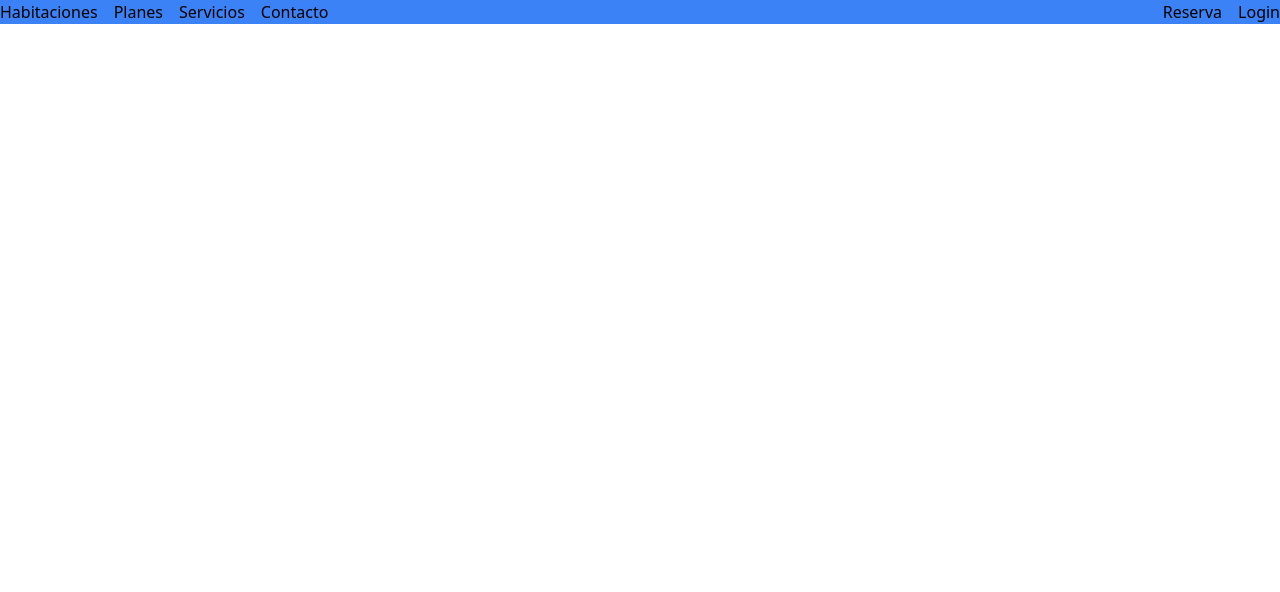
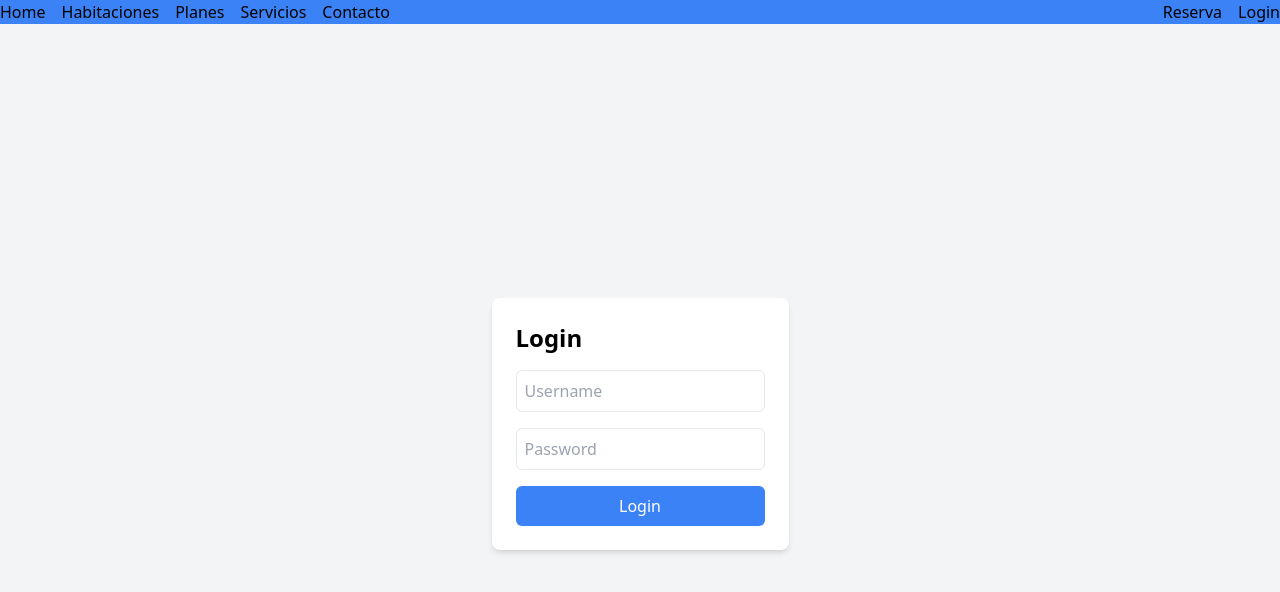
Before and after one commit to IP-Proyectos-y-Soluciones/Reserva-Hotel-App, a React (Vite) app in the folder client/: page /users/login in a window 1280 px wide. Shown: the top 592 px of the page. Built offline with nearby package versions, Linux system fonts and the light colour scheme.

Commit message:
cambios de rutas en app, navBar y login

```diff
--- a/client/src/App.jsx
+++ b/client/src/App.jsx
@@ -2,6 +2,8 @@ import NavBar from "./components/NavBar/NavBar";
 import Landing from "./views/Landing";
 import Detail from "./views/Detail";
 import Booking from "./components/Booking/Booking";
+import Login from "./components/Login/Login"
+import CardBedroom from "./components/CardBedroom/CardBedroom";
 import { Route, Routes, useLocation } from "react-router-dom";
 
 
@@ -16,8 +18,10 @@ const App = () => {
       }
       <Routes>
         <Route  exact path="/" element={<Landing />} />
+        <Route path="/bedroom" element={<CardBedroom />} />
         <Route path="/detail/:id" element={<Detail />} />
         <Route path="/booking" element={<Booking />} />
+        <Route path="/users/login" element={<Login />} />
       </Routes>
     </div>
   )
--- a/client/src/components/NavBar/NavBar.jsx
+++ b/client/src/components/NavBar/NavBar.jsx
@@ -1,3 +1,4 @@
+import { Link } from "react-router-dom";
 
 
 const NavBar = () =>{
@@ -5,17 +6,30 @@ const NavBar = () =>{
       <div className="bg-blue-500">
       <ul className="flex items-center justify-between">
         <div className="flex space-x-4 ">
+          <Link to="/">
+          <li>Home</li>
+          </Link>
+          <Link>
           <li>Habitaciones</li>
+          </Link>
+          <Link>
           <li>Planes</li>
+          </Link>
+          <Link>
           <li>Servicios</li>
+          </Link>
+          <Link>
           <li>Contacto</li>
+          </Link>
         </div>
         <div className="flex space-x-4 ">
           <div className="flex items-center">
             <li>Reserva</li>
           </div>
           <div className="flex items-center">
+            <Link to="/users/login" >
             <li>Login</li>
+            </Link>
           </div>
         </div>
       </ul>
--- a/client/src/components/login/Login.jsx
+++ b/client/src/components/login/Login.jsx
@@ -1,7 +1,48 @@
+import { useState } from "react";
+
+
 const Login = () => {
+
+    const [name, setName]= useState("");
+    const [password, setPassword] = useState("");
+    // const [error, setError] = useState(false);
+
+    const HandlerSubmit = (e) => {
+        e.preventDefault()
+    }
+
+
     return (
-        <div>
-
+<div className="flex items-center justify-center min-h-screen bg-gray-100">
+            <div className="max-w-md p-6 bg-white rounded-lg shadow-md">
+                <h1 className="mb-4 text-2xl font-semibold">Login</h1>
+                <form onSubmit={HandlerSubmit}>
+                    <div className="mb-4">
+                        <input
+                            type="text"
+                            className="w-full p-2 border rounded-md focus:outline-none focus:border-blue-500"
+                            value={name}
+                            onChange={event => setName(event.target.value)}
+                            placeholder="Username"
+                        />
+                    </div>
+                    <div className="mb-4">
+                        <input
+                            type="password"
+                            className="w-full p-2 border rounded-md focus:outline-none focus:border-red-500"
+                            value={password}
+                            onChange={e => setPassword(e.target.value)}
+                            placeholder="Password"
+                        />
+                    </div>
+                    <button
+                        type="submit"
+                        className="w-full px-4 py-2 text-white bg-blue-500 rounded-md hover:bg-blue-600"
+                    >
+                        Login
+                    </button>
+                </form>
+            </div>
         </div>
     )
 }
--- a/client/src/views/Form.jsx
+++ /dev/null
@@ -1,9 +0,0 @@
-const Form = () => {
-    return (
-        <div>
-
-        </div>
-    )
-}
-
-export default Form;
```
Also changed, not shown: client/src/views/Contacto.jsx (added).
